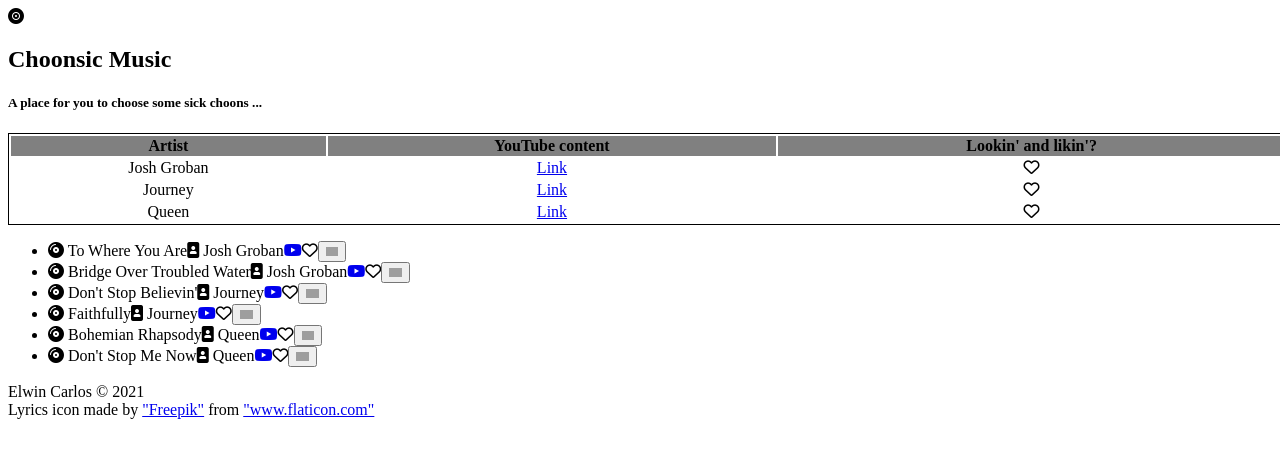
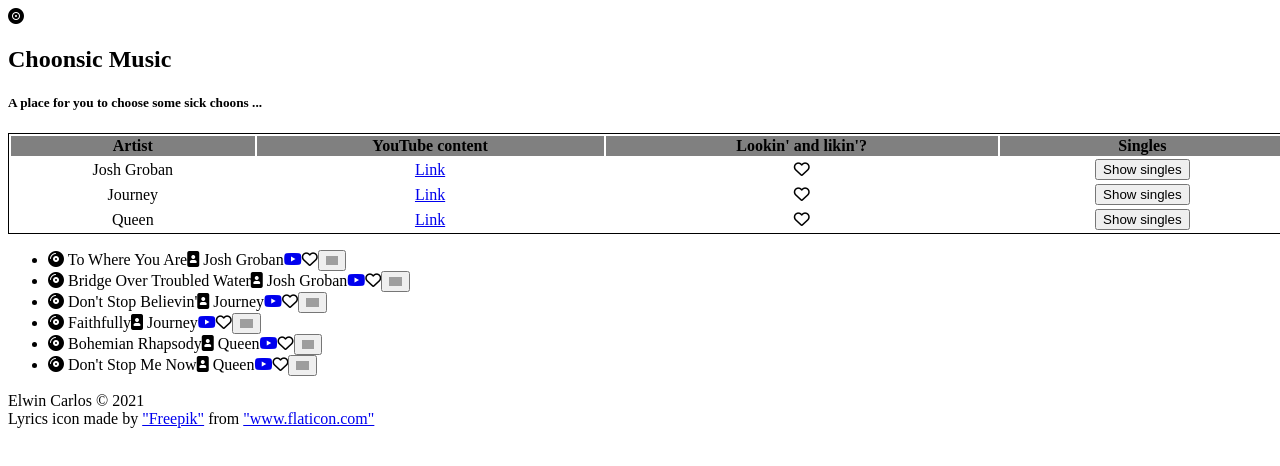
Before and after one commit to ecarlos09/ee-music-app, a React app: page / in a window 1280 px wide. Shown: the top 466 px of the page. Built offline with nearby package versions, Linux system fonts and the light colour scheme; grey boxes are pictures that could not be loaded.

Commit message:
add singles column to table

```diff
--- a/src/components/Artists/index.js
+++ b/src/components/Artists/index.js
@@ -15,6 +15,7 @@
                 <td>{a.name}</td>
                 <td><a href={a.link}>Link</a></td>
                 <td><LikeButton /></td>
+                <td><button>Show singles</button></td>
             </tr>
         ));
     };
@@ -26,6 +27,7 @@
                     <th>Artist</th>
                     <th>YouTube content</th>
                     <th>Lookin' and likin'?</th>
+                    <th>Singles</th>
                 </tr>
             </thead>
             <tbody>
```
